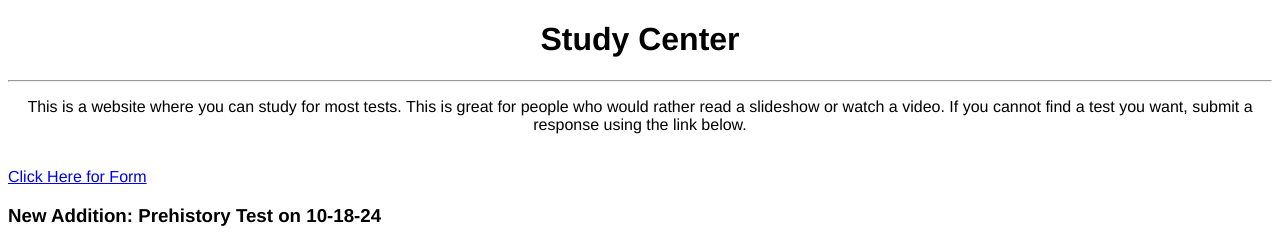
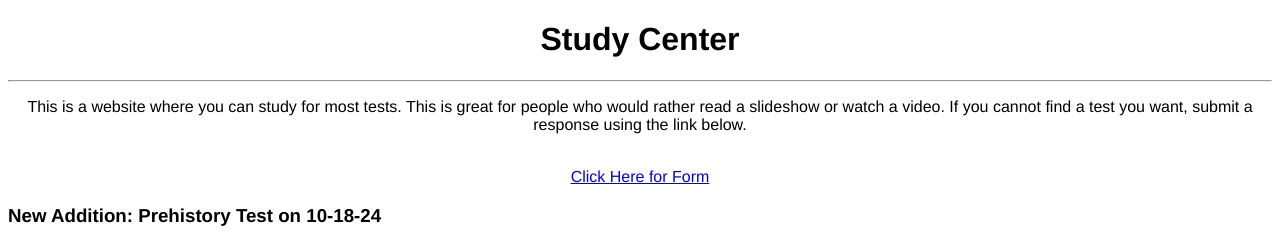
Before and after one commit to LeonaABuehler/Study, a plain HTML site: page index.html in a window 1280 px wide. Shown: the top 242 px of the page. Drawn offline with Linux system fonts and the light colour scheme; grey boxes are pictures that could not be loaded.

Commit message:
Update index.html

```diff
--- a/index.html
+++ b/index.html
@@ -8,7 +8,7 @@
     <hr>
     <p><center>This is a website where you can study for most tests. This is great for people who would rather read a slideshow or watch a video. If you cannot find a test you want, submit a response using the link below.</center></p>
     <br>
-	<a href="https://docs.google.com/forms/d/e/1FAIpQLSe_tmQBYgHGZx3OTIoDnW4kHusnx1wComTSe9BrQajd0H3m_w/viewform?usp=sharing">Click Here for Form</a>
+	<center><a href="https://docs.google.com/forms/d/e/1FAIpQLSe_tmQBYgHGZx3OTIoDnW4kHusnx1wComTSe9BrQajd0H3m_w/viewform?usp=sharing">Click Here for Form</a></center>
 	<h3>New Addition: Prehistory Test on 10-18-24</h3>
 	<iframe src="https://docs.google.com/presentation/d/e/2PACX-1vTNlC_Epzu40TXWUOW10-iDTC4dnpEpA7dG7K3yjOlNjZFW5xcdOURiKgmWojLDB9fB2fAIQ9jFa4Rp/embed?start=true&loop=true&delayms=60000" frameborder="0" width="480" height="299" allowfullscreen="true" mozallowfullscreen="true" webkitallowfullscreen="true"></iframe>
 	<br>
```
